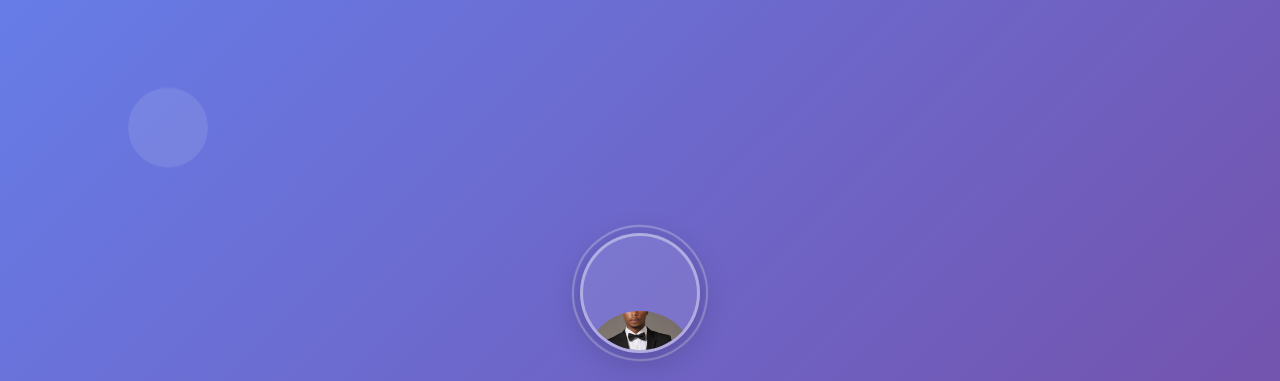
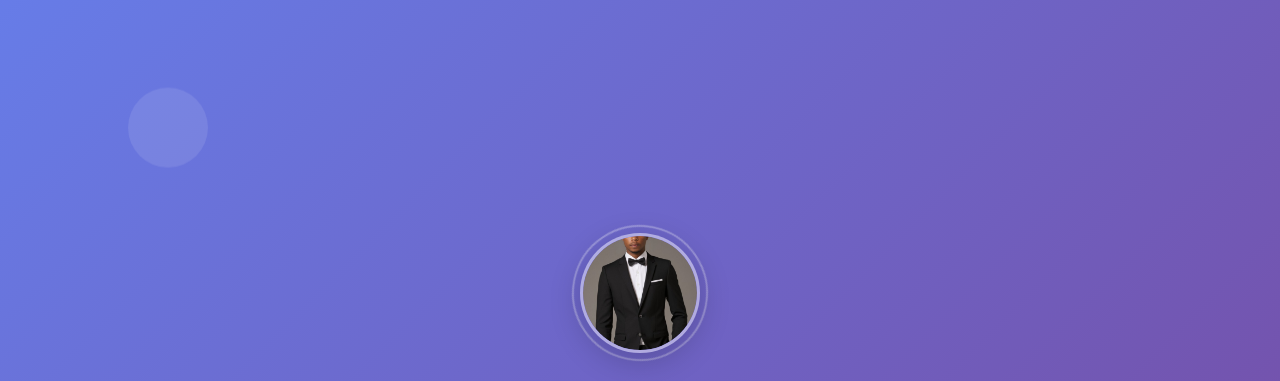
Before and after one commit to braindydrigues-ai/braindydrigues-ai.github.io, a plain HTML site: page index.html in a window 1280 px wide. Shown: the part 71-452 px from the top of the page. Drawn offline with Linux system fonts and the light colour scheme.

Commit message:
Update index.html

```diff
--- a/index.html
+++ b/index.html
@@ -293,7 +293,7 @@
       object-fit: cover;
 
       border-radius: 50%;
-  margin-top: 150px;
+      margin-top: 0;
     }
 
 
```
